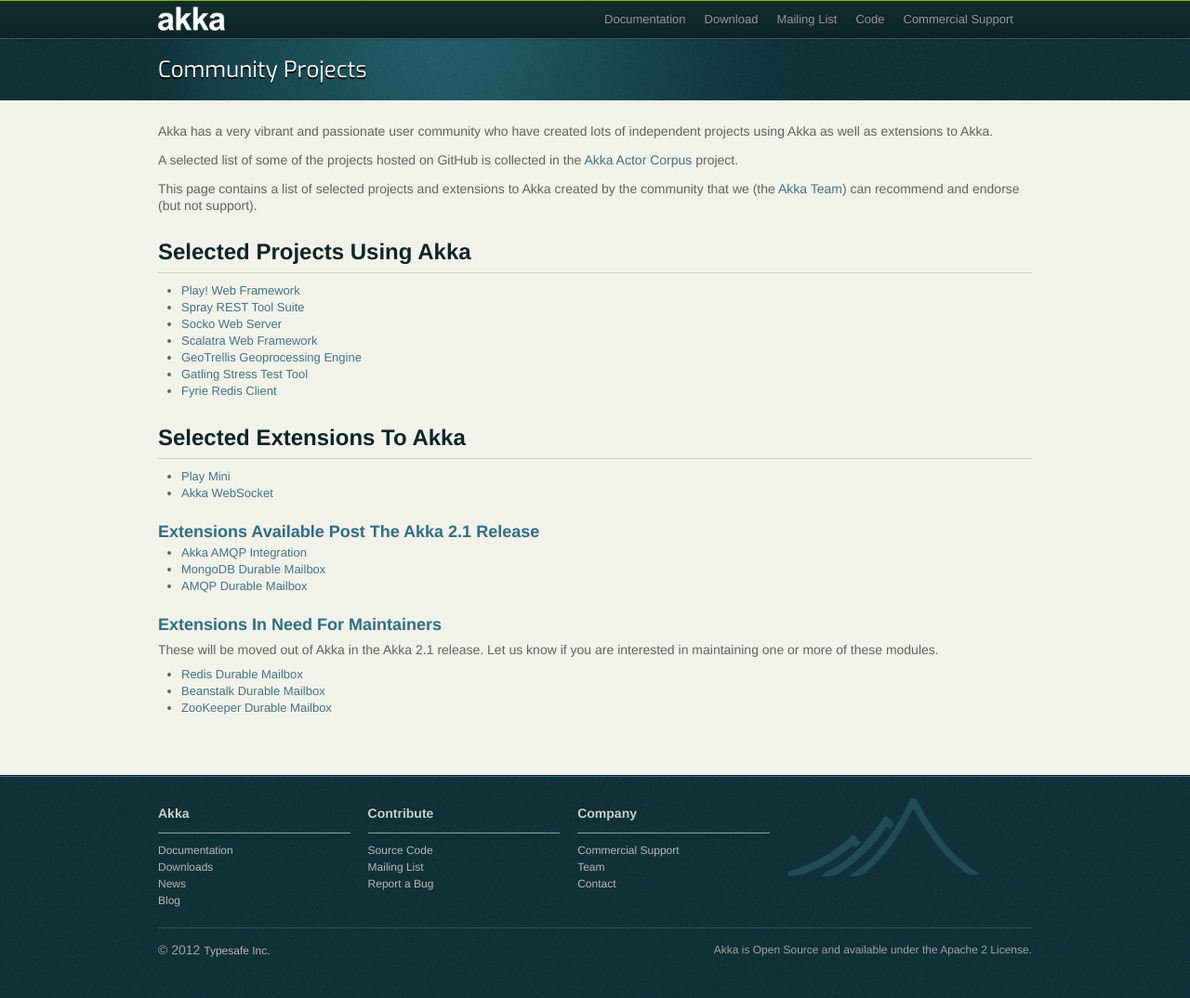
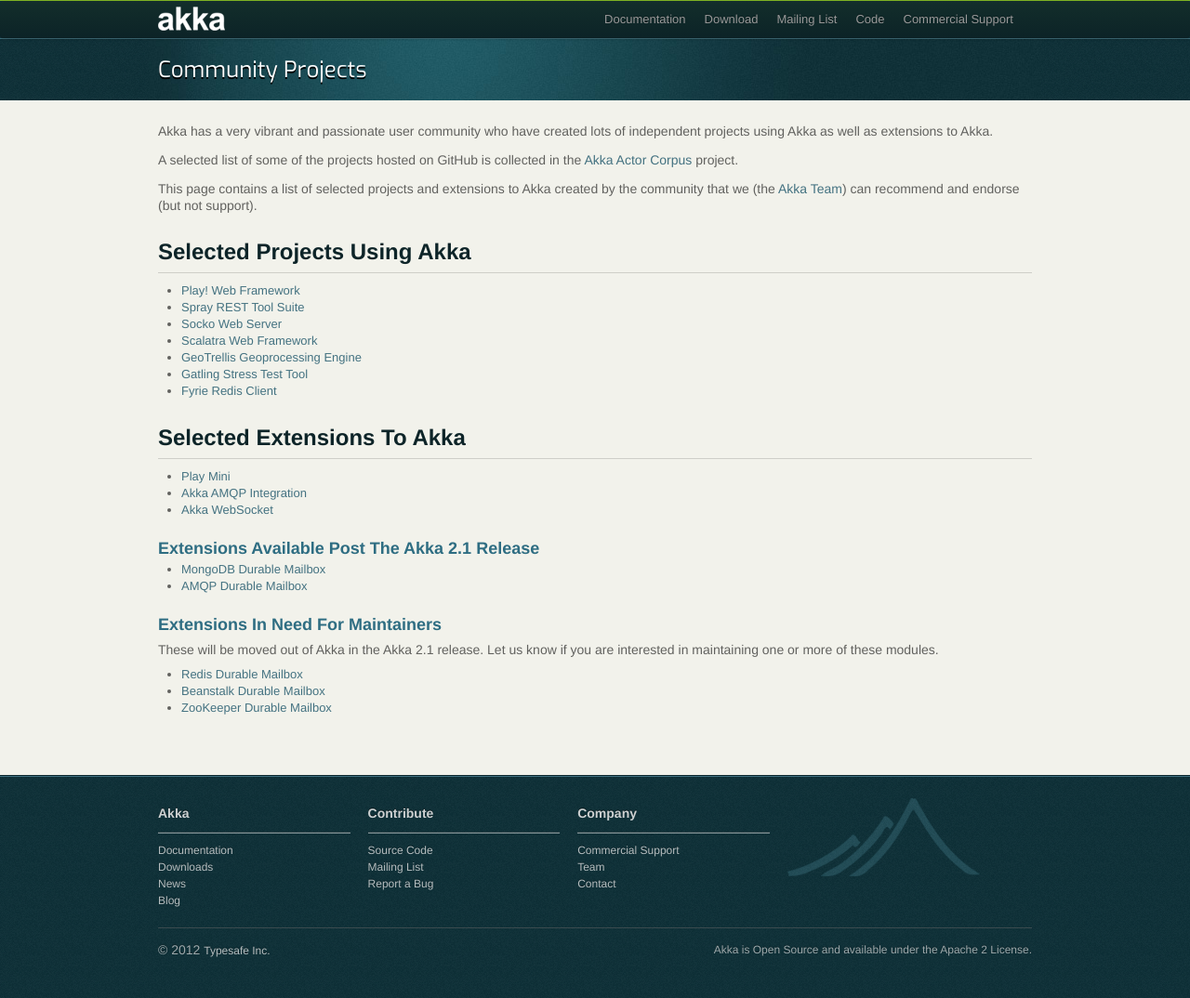
Before and after one commit to raboof/akka.github.com, a Jekyll site: the page built from community/index.md, in a window 1280 px wide. Shown: the whole page at 93% size. Built offline with Jekyll 4.4.1, drawn with Linux system fonts in a browser that asks for light colours.

```diff
--- a/community/index.md
+++ b/community/index.md
@@ -22,14 +22,13 @@ This page contains a list of selected projects and extensions to Akka created by
 ## Selected Extensions To Akka
 
 * [Play Mini](https://github.com/typesafehub/play2-mini)
+* [Akka AMQP Integration](https://github.com/momania/akka-amqp)
 * [Akka WebSocket](https://github.com/mojolly/backchat-websocket)
 
 ### Extensions Available Post The Akka 2.1 Release
 
-* [Akka AMQP Integration](https://github.com/momania/akka-amqp)
 * [MongoDB Durable Mailbox](https://github.com/akka/akka/tree/master/akka-durable-mailboxes/akka-mongo-mailbox)
 * [AMQP Durable Mailbox](https://github.com/akka/akka/pull/272)
-
 
 ### Extensions In Need For Maintainers
 
```
